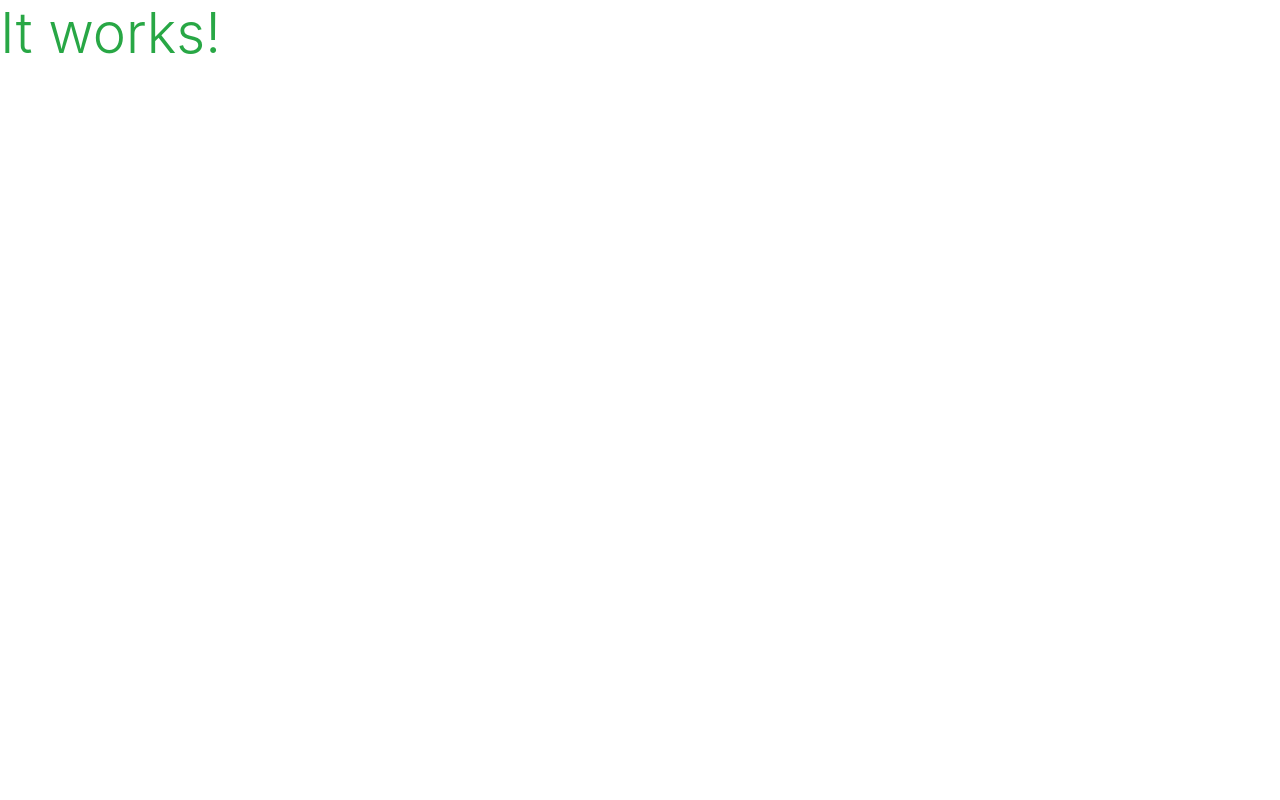
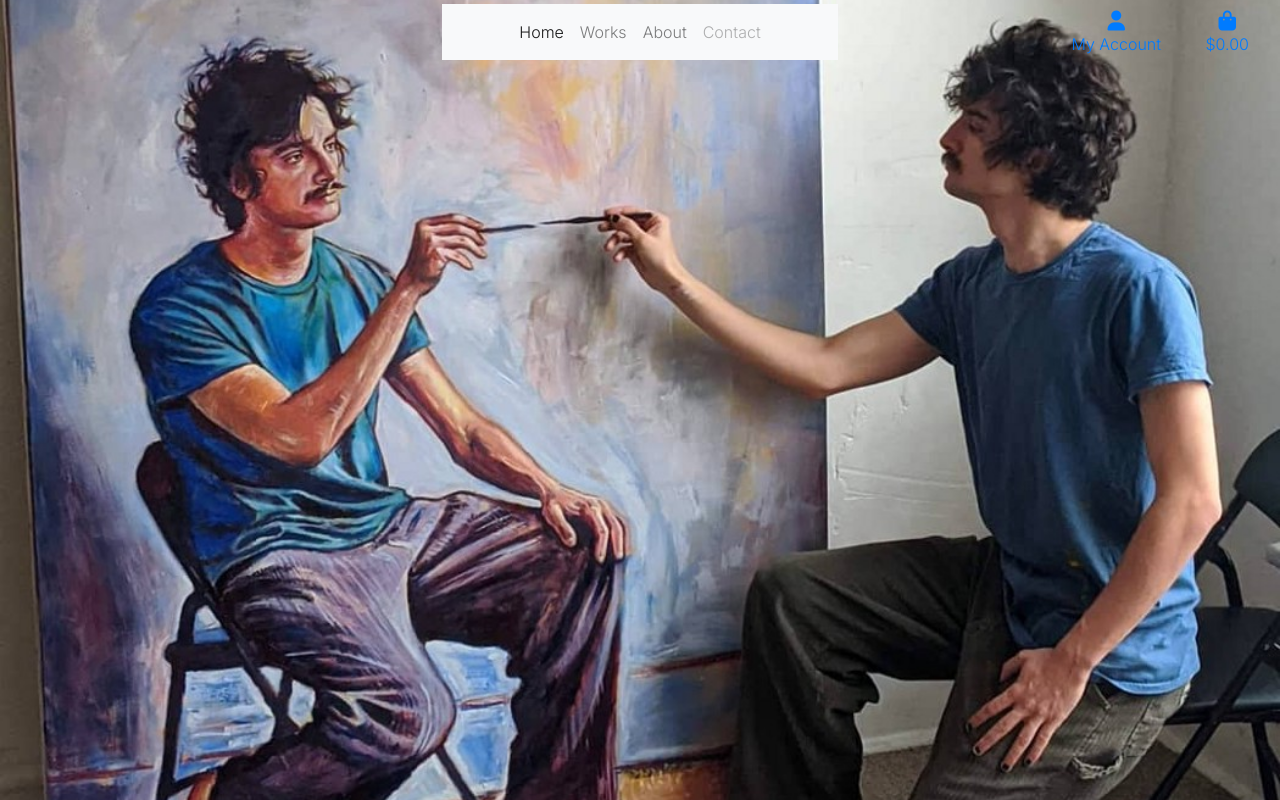
Before and after one commit to Robn88/jc-artist-gallery, a Django app: page / in a window 1280 px wide. Before the commit the page is almost empty. Run offline with Django 3.2, Linux system fonts and the light colour scheme; some libraries are stand-ins or nearby versions.

Commit message:
Add basic structure of navbar and background image

```diff
--- a/home/templates/home/index.html
+++ b/home/templates/home/index.html
@@ -1,6 +1,9 @@
 {% extends "base.html" %}
 {% load static %}
 
+{% block page_header %}
+{% endblock %}
+
 {% block content %}
-<h1 class="display-4 text-success">It works!</h1>
+<div class="container"></div>
 {% endblock %}
--- a/jc_artist/settings.py
+++ b/jc_artist/settings.py
@@ -155,6 +155,10 @@ USE_TZ = True
 # https://docs.djangoproject.com/en/3.2/howto/static-files/
 
 STATIC_URL = '/static/'
+STATICFILES_DIRS = (os.path.join(BASE_DIR, 'static'),)
+
+MEDIA_URL = '/media/'
+MEDIA_ROOT = os.path.join(BASE_DIR, 'media')
 
 # Default primary key field type
 # https://docs.djangoproject.com/en/3.2/ref/settings/#default-auto-field
--- a/jc_artist/urls.py
+++ b/jc_artist/urls.py
@@ -15,9 +15,11 @@ Including another URLconf
 """
 from django.contrib import admin
 from django.urls import path, include
+from django.conf import settings
+from django.conf.urls.static import static
 
 urlpatterns = [
     path('admin/', admin.site.urls),
     path('accounts/', include('allauth.urls')),
     path('', include('home.urls')),
-]
+] + static(settings.MEDIA_URL, document_root=settings.MEDIA_ROOT)
--- /dev/null
+++ b/static/css/base.css
@@ -0,0 +1,11 @@
+html {
+    height: 100%;
+}
+
+body {
+    background: url('/media/background_image_placeholder.jpeg') no-repeat center center fixed;
+    background-size: cover;
+    height: calc(100vh - 164px);
+    color: #555;
+    font-family: 'Inter';
+}
--- a/templates/base.html
+++ b/templates/base.html
@@ -2,6 +2,7 @@
 
 <!doctype html>
 <html lang="en">
+
 <head>
   {% block meta %}
   <meta charset="utf-8">
@@ -13,16 +14,25 @@
   {% endblock %}
 
   {% block corecss %}
-        <link rel="stylesheet" href="https://cdn.jsdelivr.net/npm/bootstrap@4.6.1/dist/css/bootstrap.min.css" integrity="sha384-zCbKRCUGaJDkqS1kPbPd7TveP5iyJE0EjAuZQTgFLD2ylzuqKfdKlfG/eSrtxUkn" crossorigin="anonymous">
+  <link rel="stylesheet" href="https://cdn.jsdelivr.net/npm/bootstrap@4.6.1/dist/css/bootstrap.min.css"
+    integrity="sha384-zCbKRCUGaJDkqS1kPbPd7TveP5iyJE0EjAuZQTgFLD2ylzuqKfdKlfG/eSrtxUkn" crossorigin="anonymous">
+  <link rel="stylesheet" href="https://fonts.googleapis.com/css2?family=Inter:wght@300&display=swap" rel="stylesheet">
+  <link rel="stylesheet" href="{% static 'css/base.css' %}">
   {% endblock %}
 
   {% block extra_css %}
   {% endblock %}
 
   {% block corejs %}
-        <script src="https://cdn.jsdelivr.net/npm/jquery@3.5.1/dist/jquery.min.js" integrity="sha256-9/aliU8dGd2tb6OSsuzixeV4y/faTqgFtohetphbbj0=" crossorigin="anonymous"></script>
-        <script src="https://cdn.jsdelivr.net/npm/bootstrap@4.6.1/dist/js/bootstrap.bundle.min.js" integrity="sha384-fQybjgWLrvvRgtW6bFlB7jaZrFsaBXjsOMm/tB9LTS58ONXgqbR9W8oWht/amnpF" crossorigin="anonymous"></script>
-        <script src="https://cdn.jsdelivr.net/npm/popper.js@1.16.1/dist/umd/popper.min.js" integrity="sha384-9/reFTGAW83EW2RDu2S0VKaIzap3H66lZH81PoYlFhbGU+6BZp6G7niu735Sk7lN" crossorigin="anonymous"></script>
+  <script src="https://kit.fontawesome.com/fb34490ee2.js" crossorigin="anonymous"></script>
+  <script src="https://cdn.jsdelivr.net/npm/jquery@3.5.1/dist/jquery.min.js"
+    integrity="sha256-9/aliU8dGd2tb6OSsuzixeV4y/faTqgFtohetphbbj0=" crossorigin="anonymous"></script>
+  <script src="https://cdn.jsdelivr.net/npm/bootstrap@4.6.1/dist/js/bootstrap.bundle.min.js"
+    integrity="sha384-fQybjgWLrvvRgtW6bFlB7jaZrFsaBXjsOMm/tB9LTS58ONXgqbR9W8oWht/amnpF" crossorigin="anonymous">
+  </script>
+  <script src="https://cdn.jsdelivr.net/npm/popper.js@1.16.1/dist/umd/popper.min.js"
+    integrity="sha384-9/reFTGAW83EW2RDu2S0VKaIzap3H66lZH81PoYlFhbGU+6BZp6G7niu735Sk7lN" crossorigin="anonymous">
+  </script>
   {% endblock %}
 
   {% block extra_js %}
@@ -30,8 +40,78 @@
 
   <title>JC Artist{% block extra_title %}{% endblock %}</title>
 </head>
+
 <body>
-    <header class="container-fluid fixed-top"></header>
+  <header class="container-fluid fixed-top">
+    <div class="row">
+      <div class="col-12 col-lg-4 my-auto py-1 py-lg-0">
+      </div>
+      <div class="col-12 col-lg-4 my-auto py-1 py-lg-0">
+        <nav class="navbar navbar-expand-lg navbar-light bg-light">
+          <!-- <a class="navbar-brand" href="#">Navbar</a> -->
+          <button class="navbar-toggler" type="button" data-toggle="collapse" data-target="#navbarNav"
+            aria-controls="navbarNav" aria-expanded="false" aria-label="Toggle navigation">
+            <span class="navbar-toggler-icon"></span>
+          </button>
+          <div class="collapse navbar-collapse justify-content-center" id="navbarNav">
+            <ul class="navbar-nav">
+              <li class="nav-item active">
+                <a class="nav-link" href="#">Home <span class="sr-only">(current)</span></a>
+              </li>
+              <li class="nav-item">
+                <a class="nav-link" href="#">Works</a>
+              </li>
+              <li class="nav-item">
+                <a class="nav-link" href="#">About</a>
+              </li>
+              <li class="nav-item">
+                <a class="nav-link disabled" href="#">Contact</a>
+              </li>
+            </ul>
+          </div>
+        </nav>
+      </div>
+      <div class="col-12 col-lg-4 my-auto py-1 py-lg-0">
+        <ul class="list-inline list-unstyled text-center text-lg-right my-0">
+          <li class="list-inline-item dropdown">
+            <a class="text-black nav-link" href="#" id="user-options" data-toggle="dropdown" aria-haspopup="true"
+              aria-expanded="false">
+              <div class="text-center">
+                <div><i class="fas fa-user fa-lg"></i></div>
+                <p class="my-0">My Account</p>
+              </div>
+            </a>
+            <div class="dropdown-menu border-0" aria-labelledby="user-options">
+              {% if request.user.is_authenticated %}
+              {% if request.user.is_superuser %}
+              <a href="" class="dropdown-item">Product Management</a>
+              {% endif %}
+              <a href="" class="dropdown-item">My Profile</a>
+              <a href="{% url 'account_logout' %}" class="dropdown-item">Logout</a>
+              {% else %}
+              <a href="{% url 'account_signup' %}" class="dropdown-item">Register</a>
+              <a href="{% url 'account_login' %}" class="dropdown-item">Login</a>
+              {% endif %}
+            </div>
+          </li>
+          <li class="list-inline-item">
+            <a class="{% if grand_total %}text-info font-weight-bold{% else %}text-black{% endif %} nav-link" href="">
+              <div class="text-center">
+                <div><i class="fas fa-shopping-bag fa-lg"></i></div>
+                <p class="my-0">
+                  {% if grand_total %}
+                  ${{ grand_total|floatformat:2 }}
+                  {% else %}
+                  $0.00
+                  {% endif %}
+                </p>
+              </div>
+            </a>
+          </li>
+        </ul>
+      </div>
+    </div>
+  </header>
   {% if messages %}
   <div class="message-container"></div>
   {% endif %}
@@ -44,6 +124,6 @@
 
   {% block postloadjs %}
   {% endblock %}
+</body>
 
-  </body>
 </html>
```
Also changed, not shown: media/artist_picture.jpg (added), media/background_image_placeholder.jpeg (added). Lines whose indentation alone changed are shown as unchanged.
